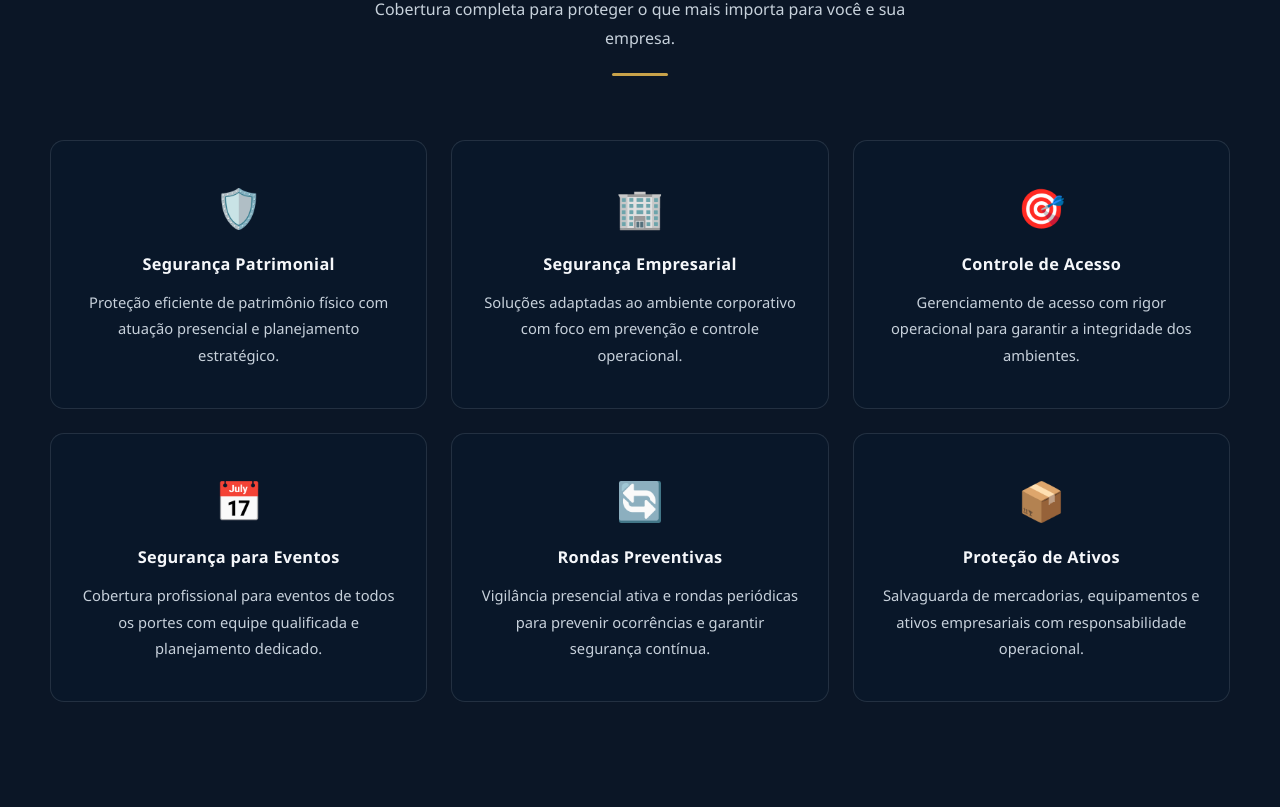
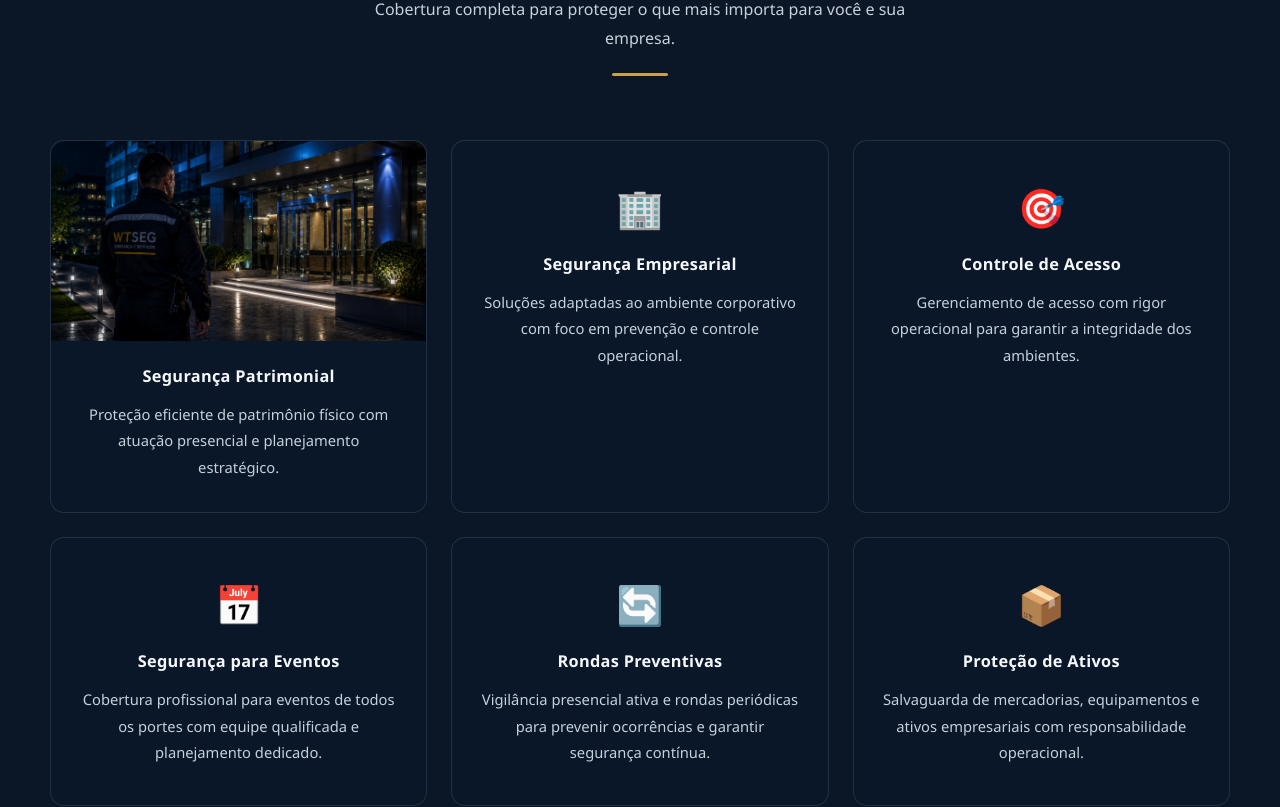
Before and after one commit to brilhonotavel777-byte/wtseg-oficial, a React (Vite) app: page / in a window 1280 px wide. Shown: the part 2177-2984 px from the top of the page. Built offline with nearby package versions, Linux system fonts and the light colour scheme.

Commit message:
Services: replace emoji with image on first card

```diff
--- a/src/App.jsx
+++ b/src/App.jsx
@@ -43,7 +43,7 @@ const STAT_METRICS = [
 ];
 
 const SERVICES = [
-  { icon: "🛡️", title: "Segurança Patrimonial",  desc: "Proteção eficiente de patrimônio físico com atuação presencial e planejamento estratégico." },
+  { icon: "🛡️", title: "Segurança Patrimonial",  desc: "Proteção eficiente de patrimônio físico com atuação presencial e planejamento estratégico.", image: "/services/service-01.png" },
   { icon: "🏢", title: "Segurança Empresarial",   desc: "Soluções adaptadas ao ambiente corporativo com foco em prevenção e controle operacional." },
   { icon: "🎯", title: "Controle de Acesso",      desc: "Gerenciamento de acesso com rigor operacional para garantir a integridade dos ambientes." },
   { icon: "📅", title: "Segurança para Eventos",  desc: "Cobertura profissional para eventos de todos os portes com equipe qualificada e planejamento dedicado." },
@@ -129,7 +129,7 @@ function SectionTitle({ children, subtitle }) {
   );
 }
 
-function Card({ icon, title, desc }) {
+function Card({ icon, title, desc, image }) {
   return (
     <div className="card" style={{
       background: C.card,
@@ -137,16 +137,29 @@ function Card({ icon, title, desc }) {
       WebkitBackdropFilter: "blur(8px)",
       border: "1px solid rgba(191,201,212,0.14)",
       borderRadius: "14px",
-      padding: "40px 28px",
+      padding: image ? "0" : "40px 28px",
       textAlign: "center",
       position: "relative",
       overflow: "hidden",
     }}>
-      <div style={{ fontSize: "2.4rem", marginBottom: "20px" }}>{icon}</div>
-      <h3 style={{ color: C.white, fontWeight: 600, marginBottom: "14px", fontSize: "1.02rem", letterSpacing: "0.3px" }}>
-        {title}
-      </h3>
-      <p style={{ color: C.gray, fontSize: "0.92rem", lineHeight: 1.8 }}>{desc}</p>
+      {image ? (
+        <img
+          src={image}
+          alt={title}
+          style={{
+            width: "100%", height: "200px", objectFit: "cover",
+            borderRadius: "14px 14px 0 0", display: "block",
+          }}
+        />
+      ) : (
+        <div style={{ fontSize: "2.4rem", marginBottom: "20px" }}>{icon}</div>
+      )}
+      <div style={image ? { padding: "24px 28px 32px" } : {}}>
+        <h3 style={{ color: C.white, fontWeight: 600, marginBottom: "14px", fontSize: "1.02rem", letterSpacing: "0.3px" }}>
+          {title}
+        </h3>
+        <p style={{ color: C.gray, fontSize: "0.92rem", lineHeight: 1.8 }}>{desc}</p>
+      </div>
     </div>
   );
 }
```
Also changed, not shown: public/services/service-01.png (added).
